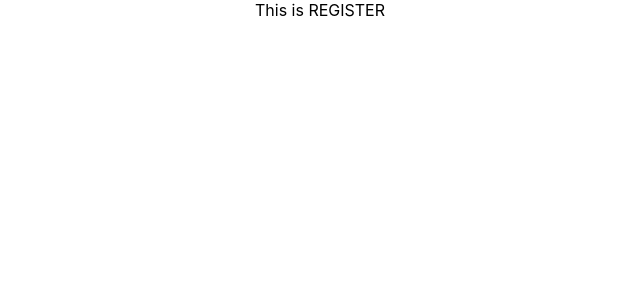
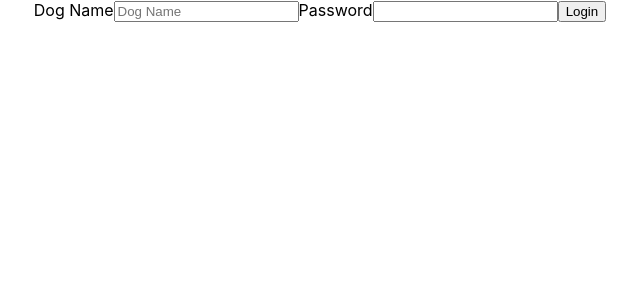
Before and after one commit to samischonefeld/pup_nup, a React (Create React App) app in the folder client/: page /register in a window 1280 px wide. Shown: the top 300 px of the page, without its empty margins (320-960 px from the left). Built offline with nearby package versions, Linux system fonts and the light colour scheme.

Commit message:
added dog form edits

```diff
--- a/client/src/App.js
+++ b/client/src/App.js
@@ -20,13 +20,13 @@ class App extends Component {
       <Switch>
         <Route exact path = '/login' component = { Login } />
         <Route exact path = '/register' component = { Register } />
-        <Route exact path = '/dogaddform' component = {DogAddForm} />
-        <Route exact path = '/landing' component = { Landing } />
-        <Route exact path = '/tasks' component = { Tasks } />
-        <Route exact path = '/vet' component = { Vet } />
-        <Route exact path = '/medication' component = { Medication } />
-        <Route exact path = '/dog' component = { Dog } />
-        <Route exact path = '/owner' component = { Owner } />
+        <Route exact path = '/dogaddform/:id' component = {DogAddForm} />
+        <Route exact path = '/landing/:id' component = { Landing } />
+        <Route exact path = '/tasks/:id' component = { Tasks } />
+        <Route exact path = '/vet/:id' component = { Vet } />
+        <Route exact path = '/medication/:id' component = { Medication } />
+        <Route exact path = '/dog/:id' component = { Dog } />
+        <Route exact path = '/owner:id' component = { Owner } />
         <Route exact path = '/' component = { Home } />
       </Switch>
       </div>
--- a/client/src/components/dogAddForm.jsx
+++ b/client/src/components/dogAddForm.jsx
@@ -8,7 +8,7 @@ class DogAddForm extends Component {
     dog_age: '',
     dog_breed: '',
     dog_image: '',
-    newId: '',
+    id: '',
     fireRedirect: false,
   };
 
@@ -30,8 +30,12 @@ class DogAddForm extends Component {
       dog_image: this.state.dog_image
     }).then(res => {
       this.setState({
-        newId: res.data.data.id,
         fireRedirect: true
+      })
+    }).then(res => {
+      axios.get('/pup', {
+        //filter through dog name to match with this.state.dog_name to pull new id
+        //then set the state of id to the new id
       })
     })
   }
@@ -83,7 +87,7 @@ class DogAddForm extends Component {
         <input type = 'submit' value = "Submit" />
       </form>
       {this.state.fireRedirect
-        ?<Redirect push to={`/dog/${this.state.newId}`} />: ''}
+        ?<Redirect push to={`/dog/${this.state.id}`} />: ''}
       </div>
     )
   }
--- a/client/src/components/login.jsx
+++ b/client/src/components/login.jsx
@@ -8,21 +8,31 @@ class Login extends Component {
     this.state = {
       dog_name: '',
       password: '',
-      newId: '',
+      id: '',
       fireRedirect: false,
     }
   }
 
   handleInputChange(e){
-
-  }
-
-  handleSubmit(e){
-
+    console.log(e.target.value)
+    const name = e.target.name
+    const value = e.target.value
+    this.setState(prevState => ({
+      [name]: value
+    }))
   }
 
   handleLogin(e){
-
+    e.preventDefault()
+    axios.post('/pup', {
+      dog_name: this.state.dog_name,
+      password: this.state.password
+    }).then(res => {
+      this.setState({
+        id: res.data.id,
+        fireRedirect: true
+      })
+    })
   }
 
   render(){
@@ -54,7 +64,7 @@ class Login extends Component {
         Login
         </button>
       </div>
-      {this.state.fireRedirect ? <Redirect push to={`/landing/${this.state.newId}`} /> : ''}
+      {this.state.fireRedirect ? <Redirect push to={`/landing/${this.state.id}`} /> : ''}
       </div>
       )
 
--- a/client/src/components/register.jsx
+++ b/client/src/components/register.jsx
@@ -1,10 +1,59 @@
 import React, { Component } from 'react';
+import { Redirect } from 'react-router-dom';
+import axios from 'axios';
 
 class Register extends Component{
+  constructor(props){
+    super(props);
+    this.state = {
+      dog_name: '',
+      password: '',
+      fireRedirect: false,
+    }
+  }
+
+  handleInputChange(e){
+
+  }
+
+  handleSubmit(e){
+
+  }
+
+handleRegister(e){
+
+}
+
   render(){
     return(
       <div>
-      This is REGISTER
+      <div className = 'login_container'>
+        <label>
+        Dog Name
+        <input
+          type = "text"
+          name = "dog_name"
+          value={this.state.dog_name}
+          placeholder = "Dog Name"
+          required
+          onChange = {(e) => this.handleInputChange(e)}
+        />
+        </label>
+        <label>
+        Password
+        <input
+          type = "password"
+          name = "password"
+          value = {this.state.password}
+          required
+          onChange = {(e) => this.handleInputChange(e)}
+        />
+        </label>
+        <button onClick = {(e) => this.handleLogin(e)}>
+        Login
+        </button>
+      </div>
+      {this.state.fireRedirect ? <Redirect push to={`/landing/${this.state.newId}`} /> : ''}
       </div>
       )
   }
```
